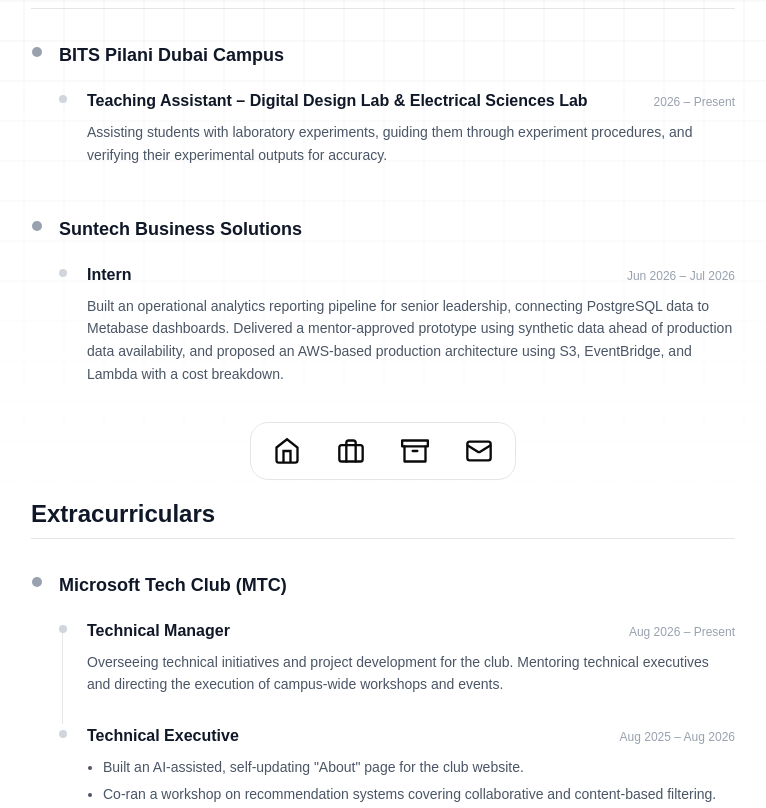
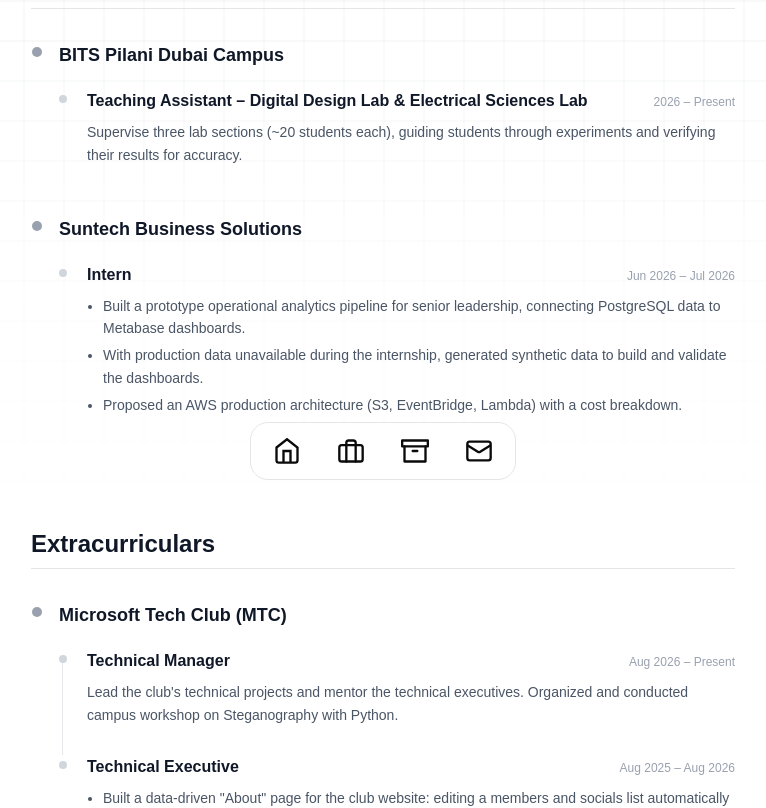
Before and after one commit to orangebead/personal-website, a Next.js app: page /experience in a window 1280 px wide. Shown: the part 280-1088 px from the top of the page, without its empty margins (257-1023 px from the left). Built offline with nearby package versions, Linux system fonts and the light colour scheme; a web font is replaced by a local one.

Commit message:
Rephrasing...

```diff
--- a/src/app/experience/page.tsx
+++ b/src/app/experience/page.tsx
@@ -12,7 +12,7 @@ const workExperience = [
         title: "Teaching Assistant – Digital Design Lab & Electrical Sciences Lab",
         date: "2026 – Present",
         description:
-          "Assisting students with laboratory experiments, guiding them through experiment procedures, and verifying their experimental outputs for accuracy.",
+          "Supervise three lab sections (~20 students each), guiding students through experiments and verifying their results for accuracy.",
       },
     ],
   },
@@ -22,8 +22,11 @@ const workExperience = [
       {
         title: "Intern",
         date: "Jun 2026 – Jul 2026",
-        description:
-          "Built an operational analytics reporting pipeline for senior leadership, connecting PostgreSQL data to Metabase dashboards. Delivered a mentor-approved prototype using synthetic data ahead of production data availability, and proposed an AWS-based production architecture using S3, EventBridge, and Lambda with a cost breakdown.",
+        description: [
+          "Built a prototype operational analytics pipeline for senior leadership, connecting PostgreSQL data to Metabase dashboards.",
+          "With production data unavailable during the internship, generated synthetic data to build and validate the dashboards.",
+          "Proposed an AWS production architecture (S3, EventBridge, Lambda) with a cost breakdown.",
+        ],
       },
     ],
   },
@@ -37,16 +40,15 @@ const extracurriculars = [
         title: "Technical Manager",
         date: "Aug 2026 – Present",
         description:
-          "Overseeing technical initiatives and project development for the club. Mentoring technical executives and directing the execution of campus-wide workshops and events.",
+          "Lead the club's technical projects and mentor the technical executives. Organized and conducted campus workshop on Steganography with Python.",
       },
       {
         title: "Technical Executive",
         date: "Aug 2025 – Aug 2026",
         description: [
-          'Built an AI-assisted, self-updating "About" page for the club website.',
+          'Built a data-driven "About" page for the club website: editing a members and socials list automatically regenerates the grid of member cards.',
           "Co-ran a workshop on recommendation systems covering collaborative and content-based filtering.",
           'Helped set up tooling and curriculum for the "Vibe Coding" workshop.',
-          "Developed the game logic for a typing contest event.",
         ],
       },
     ],
```
